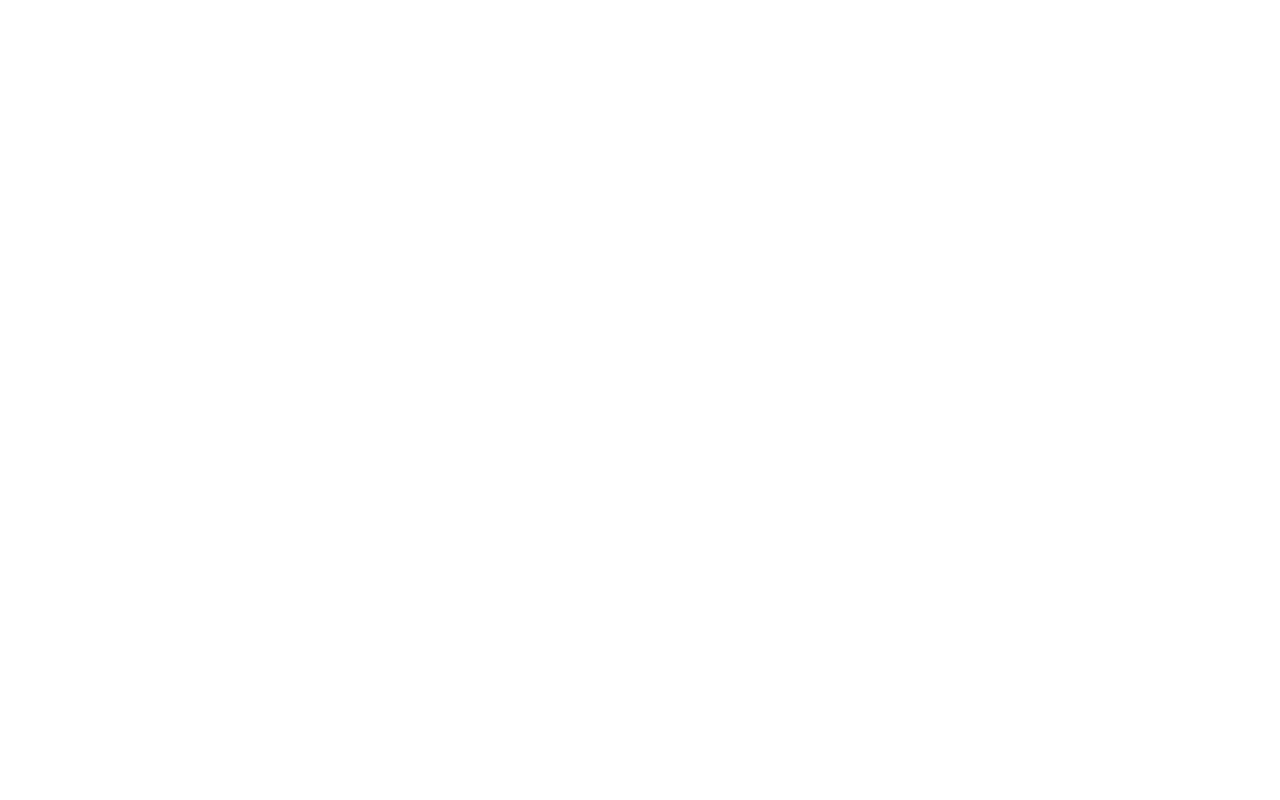
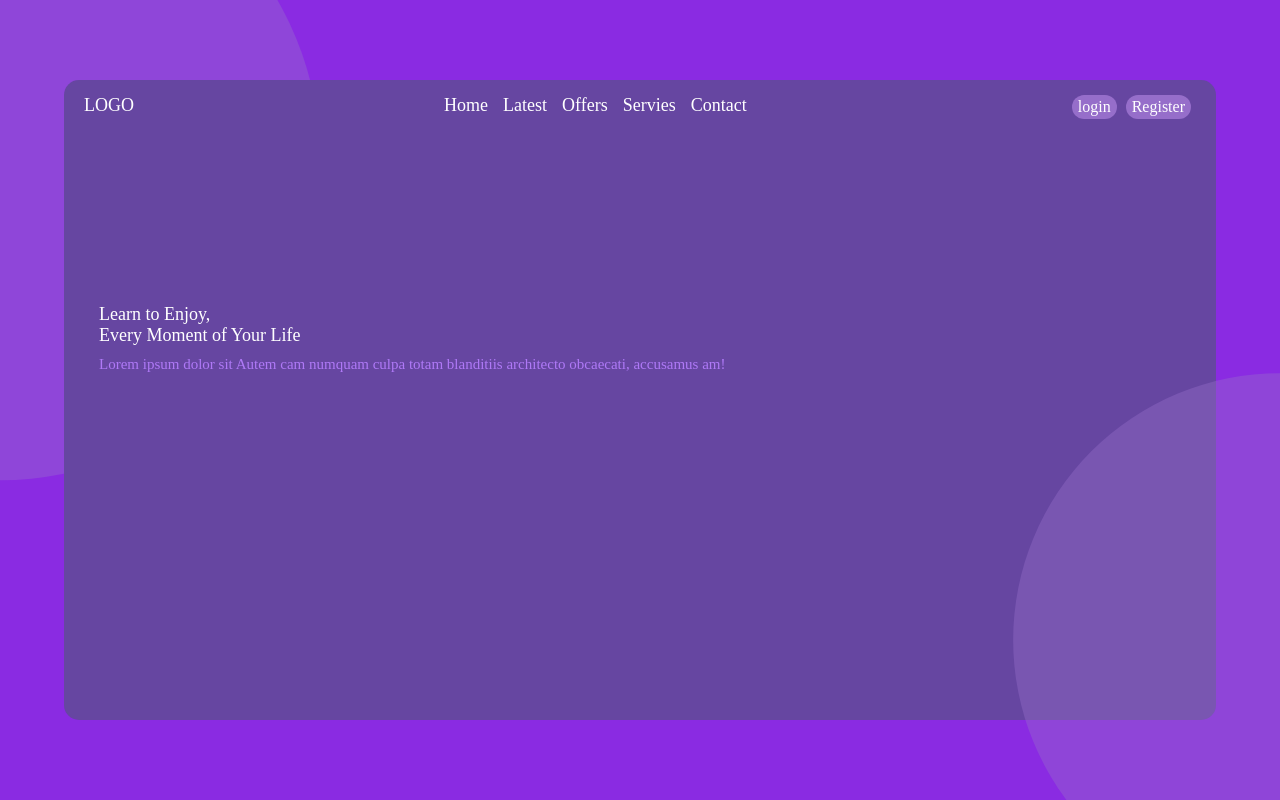
Before and after one commit to mabuhebil/-Website-Design, a plain HTML site: page index.html in a window 1280 px wide. Drawn offline with Linux system fonts and the light colour scheme.

Commit message:
final update

```diff
--- a/index.html
+++ b/index.html
@@ -9,6 +9,30 @@
 </head>
 
 <body>
+    <div class="contanir">
+        <div class="up_box">
+            <span>LOGO</span>
+            <div class="up">
+                <ul>
+                    <li><a href="#">Home</a></li>
+                    <li><a href="#">Latest</a></li>
+                    <li><a href="#">Offers</a></li>
+                    <li><a href="#">Servies</a></li>
+                    <li><a href="#">Contact</a></li>
+                </ul>
+            </div>
+            <div class="buttons">
+                <a href="#">login</a>
+                <a href="#">Register</a>
+            </div>
+        </div>
+        <div class="text_box">
+            <p class="title">Learn to Enjoy, <br> Every Moment of Your Life</p>
+            <p class="topec">Lorem ipsum dolor sit
+                Autem cam numquam culpa totam blanditiis architecto obcaecati,
+                accusamus am!</p>
+        </div>
+    </div>
 
 </body>
 
--- a/style.css
+++ b/style.css
@@ -0,0 +1,111 @@
+* {
+    padding: 0;
+    margin: 0;
+    box-sizing: border-box;
+}
+
+body {
+    width: 100%;
+    height: 100vh;
+    background-color: blueviolet;
+    display: flex;
+    align-items: center;
+}
+
+body::before,
+body::after {
+    position: absolute;
+    content: '';
+    left: 0;
+    top: 0;
+    height: 100%;
+    width: 100%;
+    opacity: 0.4;
+}
+
+body::before {
+    clip-path: circle(30% at left 20%);
+    background-color: #966eca;
+}
+
+body::after {
+    clip-path: circle(25% at right 80%);
+    background-color: #966eca;
+}
+
+.contanir {
+    height: 80vh;
+    width: 90%;
+    background-color: rgb(102, 70, 161);
+    margin: auto;
+    backdrop-filter: blur(5px);
+    border-radius: 15px;
+    position: relative;
+}
+
+.contanir .text_box {
+    position: absolute;
+    top: 35%;
+    padding-left: 35px;
+
+}
+
+.contanir .text_box .title {
+    font-size: 18px;
+    color: #FFF;
+}
+
+.contanir .text_box .topec {
+    font-size: 15px;
+    color: #af79f7;
+    padding-top: 10px;
+}
+
+.contanir .up_box {
+    display: flex;
+    justify-content: space-between;
+    padding: 15px 20px;
+}
+
+.contanir .up_box span {
+    color: #fff;
+    font-size: 18px;
+
+}
+
+.contanir .up_box .up ul {
+    list-style: none;
+    display: flex;
+}
+
+.contanir .up_box .up ul li a {
+    text-decoration: none;
+    color: #fff;
+    font-size: 18px;
+    transition: all 0.3s ease;
+}
+
+.contanir .up_box .up ul li a:hover {
+    color: #966eca;
+}
+
+.contanir .up_box .up ul li {
+    margin-right: 15px;
+}
+
+
+
+.contanir .up_box .buttons a {
+    display: inline-block;
+    text-decoration: none;
+    color: #fff;
+    margin-right: 5px;
+    background-color: #966eca;
+    padding: 3px 6px;
+    border-radius: 15px;
+    transition: all 0.3s ease;
+}
+
+.contanir .up_box .buttons a:hover {
+    transform: scale(0.95);
+}
```
